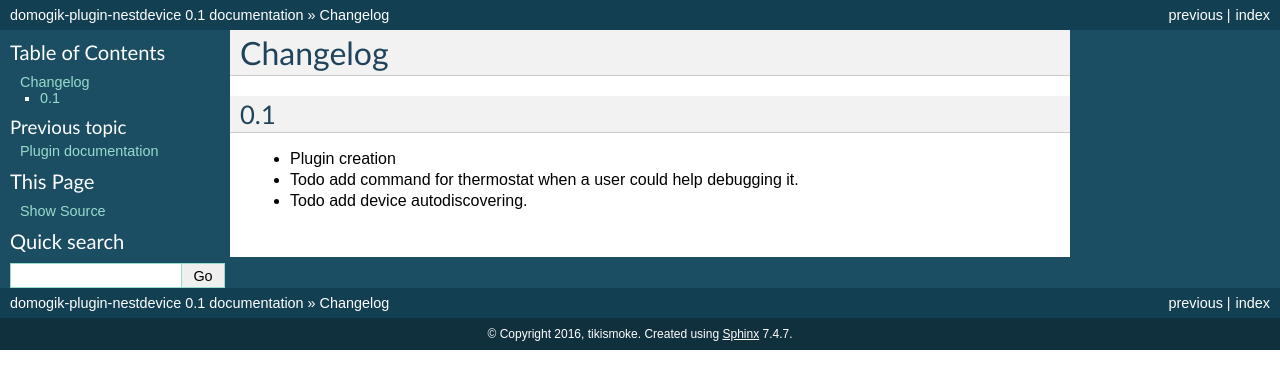
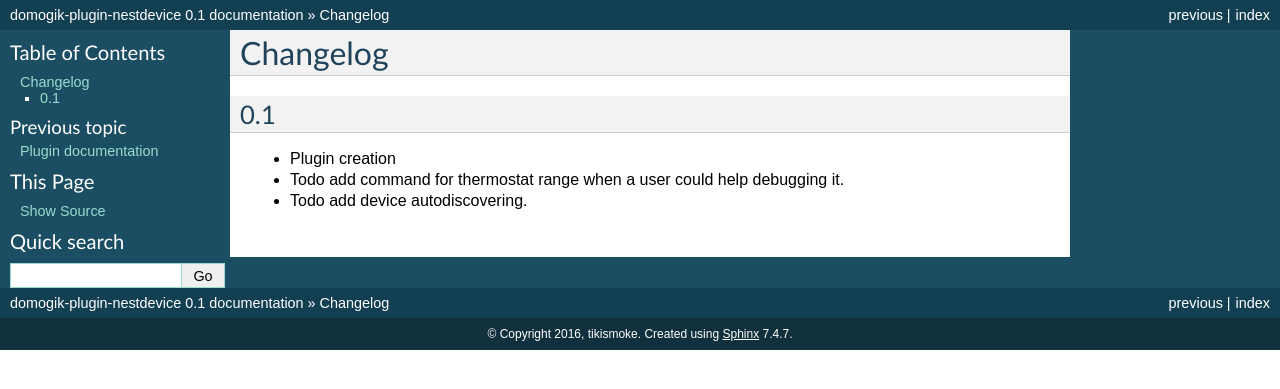
Before and after one commit to tikismoke/domogik-plugin-nest, a Sphinx documentation site: the page built from docs/changelog.txt, in a window 1280 px wide. Shown: the top 389 px of the page. Built offline with Sphinx 7.4.7, drawn with Linux system fonts in a browser that asks for light colours.

Commit message:
correct doc for commands

```diff
--- a/docs/changelog.txt
+++ b/docs/changelog.txt
@@ -6,5 +6,5 @@ Changelog
 ===
 
 * Plugin creation
-* Todo add command for thermostat when a user could help debugging it.
+* Todo add command for thermostat range when a user could help debugging it.
 * Todo add device autodiscovering.
```
